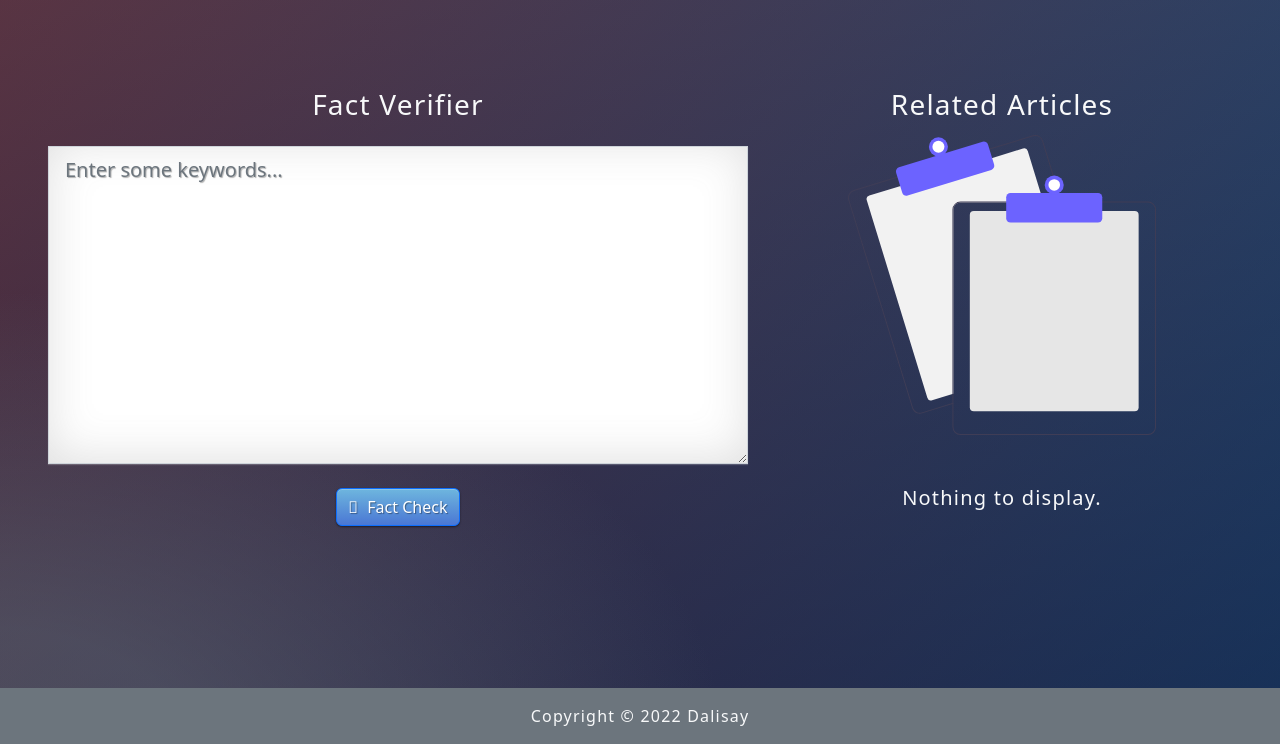
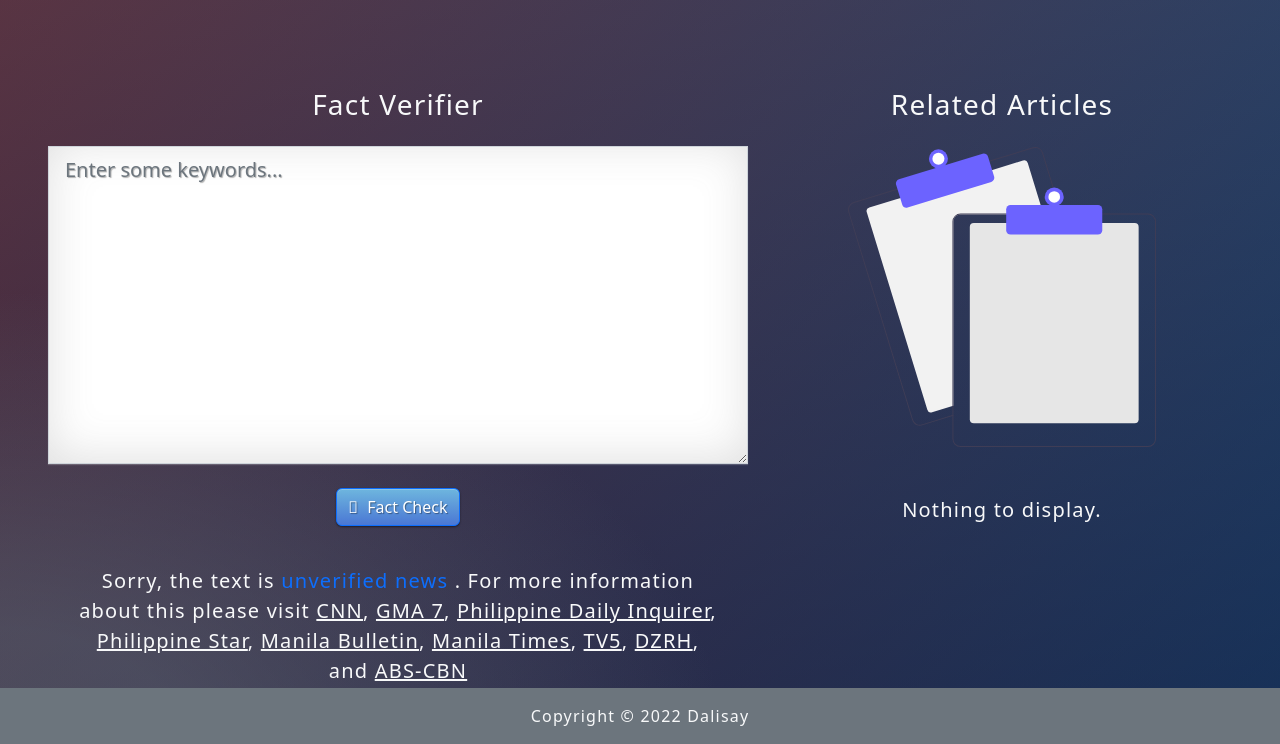
Before and after one commit to ikazreal21/News-Verifier, a Django app: page / in a window 1280 px wide. Shown: the part 56-800 px from the top of the page. Run offline with Django 3.2, Linux system fonts and the light colour scheme; some libraries are stand-ins or nearby versions.

Commit message:
UI update

```diff
--- a/news/templates/news/index.html
+++ b/news/templates/news/index.html
@@ -40,7 +40,7 @@
   <main class="container-fluid px-5">
     <div class="row" style="min-height: 80vh; padding-top:5.5rem;">
 
-      <form method="POST" class="col d-flex flex-column">
+      <form method="POST" class="col d-flex flex-column align-items-center mb-5">
         {% csrf_token %}
 
         <h3 class="h3 text-center mb-4 text-light">Fact Verifier</h3>
@@ -106,13 +106,13 @@
           {% for value in news %}
           <a target="_blank" href="{{value.url}}" class="list-group-item list-group-item-action">
             <div class="d-flex w-100 justify-content-between">
-              <h6 class="d-inline-block text-truncate mt-1 text-uppercase" style="max-width: 40vw;">{{value.title}}
+              <h6 class="d-inline-block text-truncate mt-1 text-uppercase" style="max-width: 35vw;">{{value.title}}
               </h6>
               <small class="text-secondary">
                 {{value.dtstr}}
               </small>
             </div>
-            <div class="my-1">
+            <div>
               <small class="d-inline-block text-secondary text-truncate" style="max-width: 45vw;">
                 {% if value.content%}
                 {{value.content}}
--- a/news/views.py
+++ b/news/views.py
@@ -15,6 +15,7 @@ import datetime
 newscatcherapi = NewsCatcherApiClient(
     x_api_key="g8EYZLLr3R6q7sBhuK6LWPDlPVV3T86WsZAo0v2NYt8"
 )
+
 
 def get_news_api(message):
 
@@ -61,31 +62,34 @@ def index(request):
     pred = ""
     news = ""
     message = ""
-    if request.method == "POST":
-        message = request.POST.get("message")
-        print("message1", message)
-        existing = News.objects.filter(
-            Q(title__icontains=message)
-            | Q(content__icontains=message)
-            | Q(excerpt__icontains=message)
-        )
-        print(existing.count())
-        if existing.count() != 0:
-            news = existing
-            print("if")
-        else:
-            news = get_news_api(message)
-            if len(news) != 0:
-                save_news_to_database(news)
+    try:
+        if request.method == "POST":
+            message = request.POST.get("message")
+            print("message1", message)
+            existing = News.objects.filter(
+                Q(title__icontains=message)
+                | Q(content__icontains=message)
+                | Q(excerpt__icontains=message)
+            )
+            print(existing.count())
+            if existing.count() != 0:
+                news = existing
+                print("if")
+            else:
+                news = get_news_api(message)
+                if len(news) != 0:
+                    save_news_to_database(news)
+    except:
+        pred = "Error"
+
     context = {
-        "predict": pred,
+        "predict": "Verified" if news else "Unverified" if not news else pred,
         "news": [
             {
                 **(d.__dict__ if not isinstance(d, dict) else d),
                 "dtstr": get_date_difference(getattr(d, "dtstr")),
             }
             for d in news
-            if d
         ],
         "search_term": message,
     }
```
Also changed, not shown: db.sqlite3.
